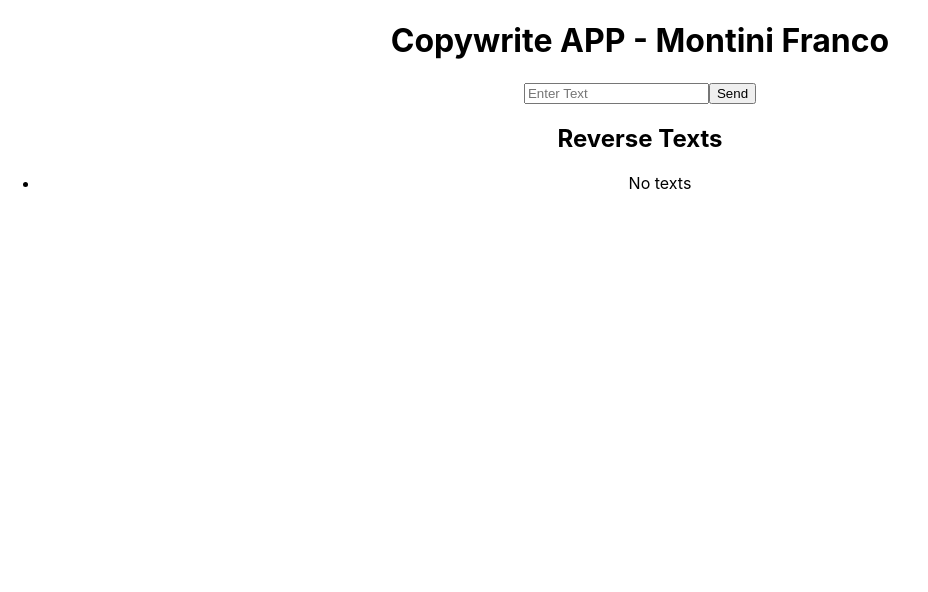
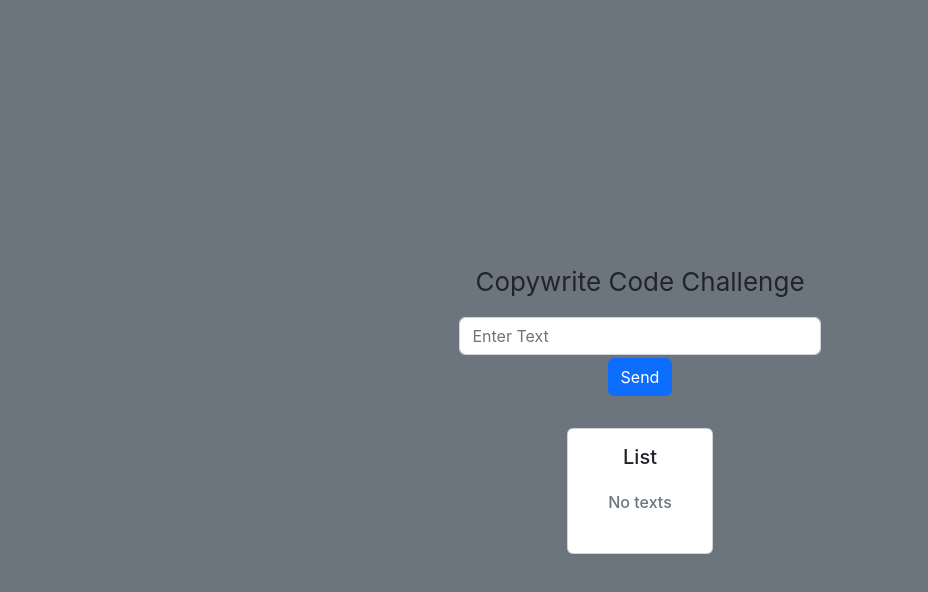
Before and after one commit to devmontini/CopyWrite-FrontendTest-Montini, a React (Create React App) app: page / in a window 1280 px wide. Shown: the top 592 px of the page, without its empty margins (0-928 px from the left). Built offline with nearby package versions, Linux system fonts and the light colour scheme.

Commit message:
boostrap add

```diff
--- a/package.json
+++ b/package.json
@@ -11,6 +11,7 @@
     "axios-mock-adapter": "^1.21.1",
     "bootstrap": "^5.2.0",
     "react": "^18.2.0",
+    "react-bootstrap": "^2.4.0",
     "react-dom": "^18.2.0",
     "react-redux": "^8.0.2",
     "react-scripts": "5.0.1",
--- a/src/App.js
+++ b/src/App.js
@@ -1,7 +1,9 @@
 import React, { useState } from "react";
-import "./App.css";
 import { useSelector, useDispatch } from "react-redux";
 import { getText } from "./features/reverseText";
+import { Button, Card, Form } from "react-bootstrap";
+import "bootstrap/dist/css/bootstrap.min.css";
+import "./App.css";
 
 function App() {
   const [input, setInput] = useState("");
@@ -16,44 +18,49 @@ function App() {
   };
 
   return (
-    <div className="App">
-      <>
-        <h1>Copywrite APP - Montini Franco</h1>
-        <form>
-          <input
+    <div className="App bg-secondary">
+      <header className="App-header">
+        <Form className="m-3">
+          <Form.Group>
+            <Form.Label className="m-3">Copywrite Code Challenge</Form.Label>
+            <Form.Control
               value={input}
               onChange={(e) => setInput(e.target.value)}
               required="required"
               placeholder="Enter Text"
-          ></input>
-          <button onClick={(e) => handeleReverseText(e)} role="presentation">
+            ></Form.Control>
+            <Button onClick={(e) => handeleReverseText(e)} role="presentation">
               Send
-          </button>
-        </form>
-      </>
-      <>
-        <h2>Reverse Texts</h2>
-        <ul>
+            </Button>
+          </Form.Group>
+        </Form>
+        <Card className="m-3">
+          <Card.Body>
+            <Card.Title className="mb-6">List</Card.Title>
             {textReverse.status === "success" ? (
               textReverse.text.map((el) => {
                 return (
-                <li key={Math.random() * 33 + Date.now()}>
-                  <p>{el.text}</p>
+                  <Card.Subtitle
+                    className="m-4"
+                    key={Math.random() * 33 + Date.now()}
+                  >
+                    {el.text}
                     {el.palindrome ? (
-                    <p>"Palindrome!"</p>
+                      <Card.Text className="text-muted">Palindrome!</Card.Text>
                     ) : (
-                    <p>"Not palindrome!"</p>
+                      <Card.Text className="text-muted">
+                        Not palindrome!
+                      </Card.Text>
                     )}
-                </li>
+                  </Card.Subtitle>
                 );
               })
             ) : (
-            <li>
-              <p>No texts</p>
-            </li>
+              <Card.Subtitle className="m-4 text-muted">No texts</Card.Subtitle>
             )}
-        </ul>
-      </>
+          </Card.Body>
+        </Card>
+      </header>
     </div>
   );
 }
```
Also changed, not shown: 1 other file (tests, documents, lock files or other folders). Lines whose indentation alone changed are shown as unchanged.
